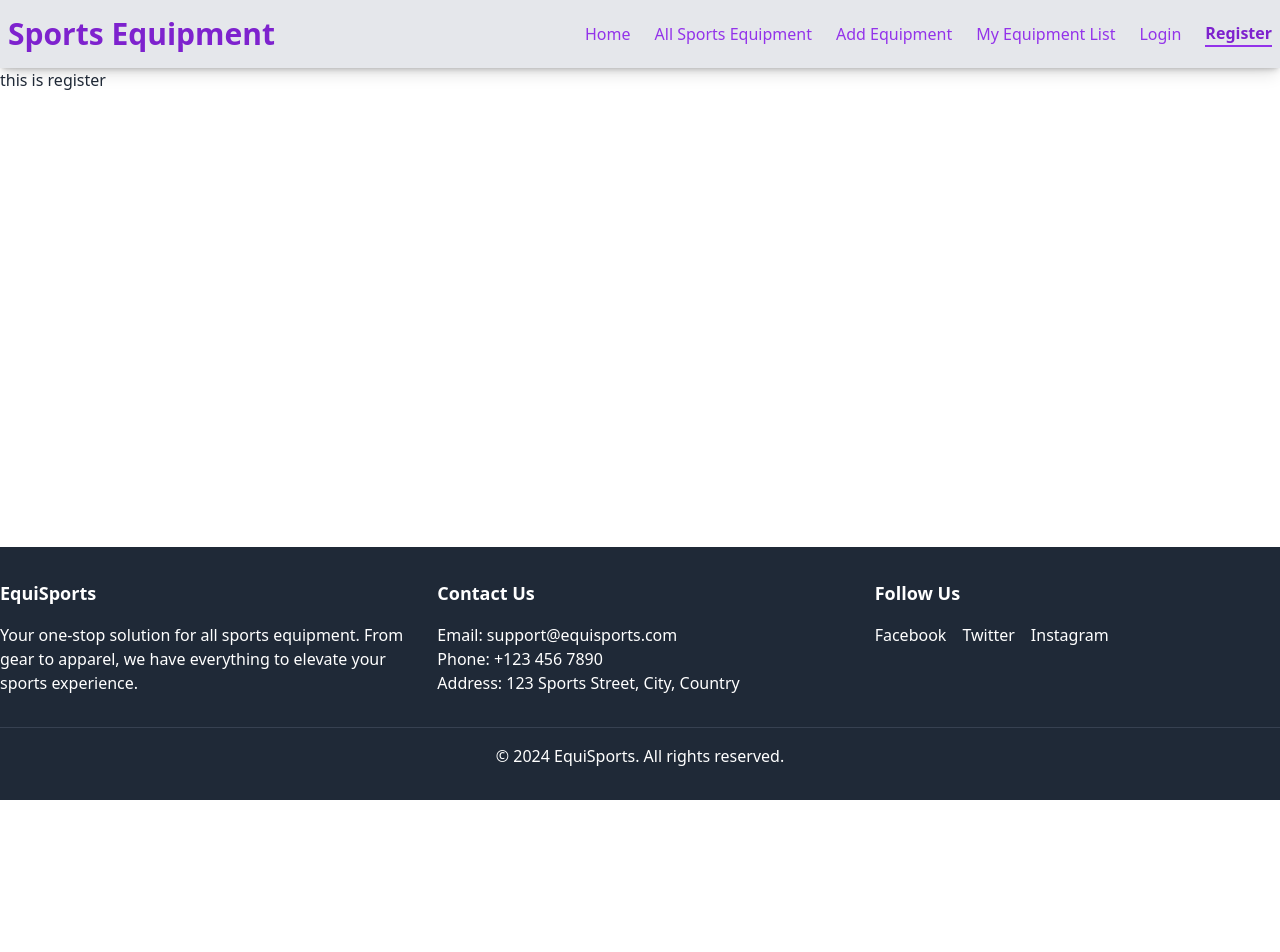
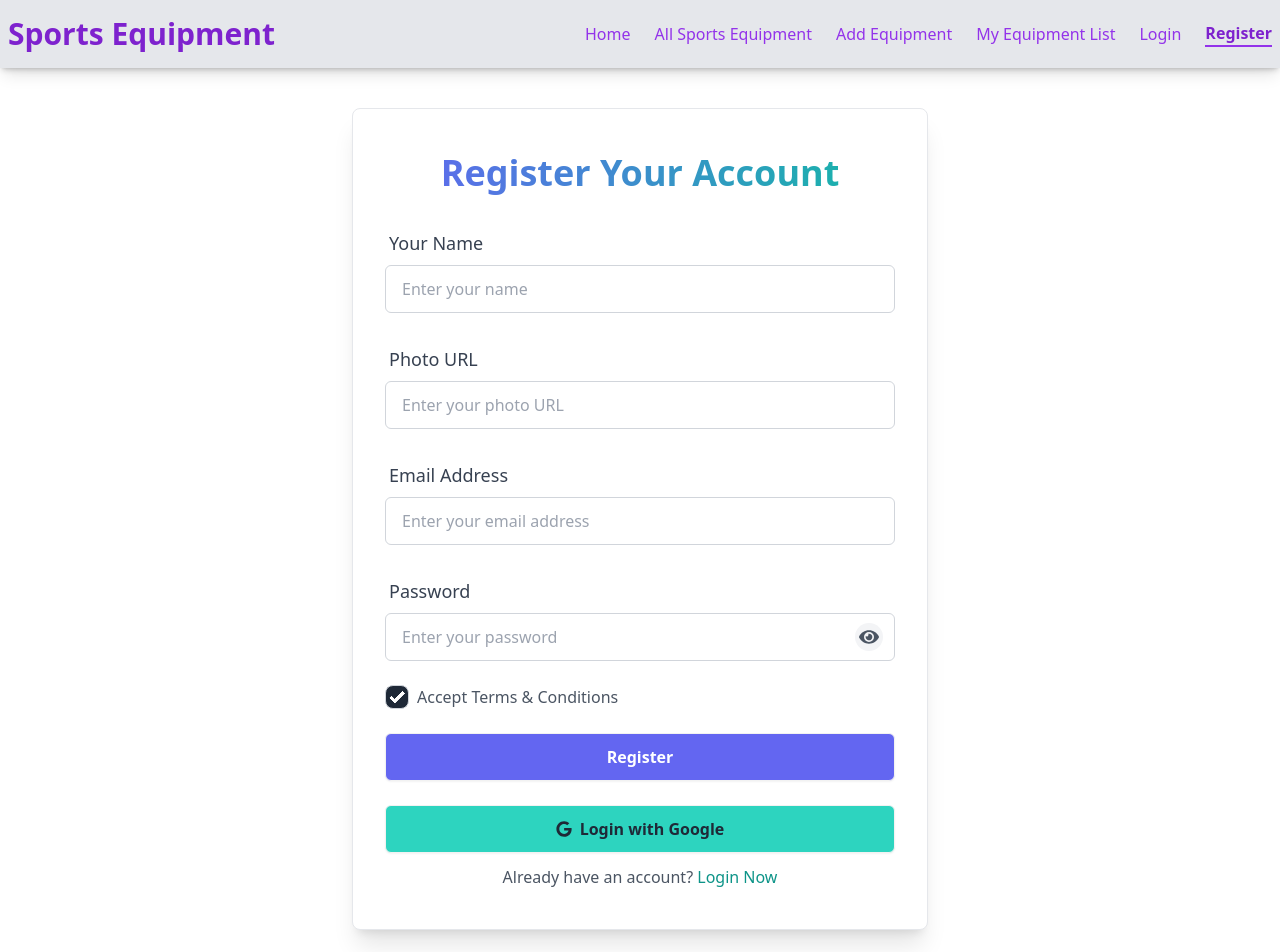
Before and after one commit to masud2005/A10-sports-equipment-store-client, a React (Vite) app: page /register in a window 1280 px wide. Shown: the top 952 px of the page. Before the commit the page ends 800 px from the top, so only its background shows below. Built offline with nearby package versions, Linux system fonts and the light colour scheme.

Commit message:
Add Firebase email-password registration with SweetAlert notifications

```diff
--- a/src/pages/Login.jsx
+++ b/src/pages/Login.jsx
@@ -23,7 +23,7 @@ const Login = () => {
                 title: 'Login Successful',
                 text: `Welcome back, ${result.user.displayName || 'User'}!`,
                 customClass: {
-                    confirmButton: 'bg-teal-400 text-white'
+                    confirmButton: 'bg-teal-500 text-white'
                 }
             });
         })
@@ -73,8 +73,8 @@ const Login = () => {
                 <title>Login || Career Counseling</title>
             </Helmet> */}
 
-            <div className="bg-white shadow-2xl rounded-lg w-full max-w-md px-8 py-10 border">
-                <h1 className="text-4xl font-bold text-center text-indigo-600 mb-6">Welcome Back</h1>
+            <div className="bg-white shadow-2xl rounded-lg w-full max-w-md px-5 md:px-8 py-10 border">
+                <h1 className="text-4xl font-bold text-center bg-gradient-to-r from-indigo-500 to-teal-500 text-transparent bg-clip-text mb-6 p-1">Welcome Back</h1>
                 <form onSubmit={handleLogin} className="space-y-4">
                     <div className="form-control">
                         <label className="label text-lg font-medium text-gray-700">Email address</label>
@@ -85,10 +85,10 @@ const Login = () => {
                         <input type="password" name="password" placeholder="Enter your password" className="input input-bordered w-full px-4 py-2 rounded-md border-gray-300 focus:outline-none focus:ring-1 focus:ring-teal-300 transition" required />
                     </div>
                     <p className="text-sm text-right"><Link className="text-indigo-600 hover:underline"> Forgot your password? </Link></p>
-                    <button className="btn w-full py-2 bg-indigo-500 text-white rounded-lg hover:bg-indigo-600 transition"> Login </button>
+                    <button className="btn w-full py-2 bg-indigo-500 text-white text-base rounded-lg hover:bg-indigo-600 transition"> Login </button>
                 </form>
                 <div className="mt-6">
-                    <button onClick={handleLoginWithGoogle} className="w-full flex items-center justify-center py-2 bg-teal-400 text-white rounded-lg hover:bg-teal-500 transition"><FaGoogle /> <span className='ml-2'>Login with Google</span></button>
+                    <button onClick={handleLoginWithGoogle} className="w-full flex items-center justify-center font-medium py-2 bg-teal-400 text-base rounded-lg hover:bg-teal-500 transition"><FaGoogle /> <span className='ml-2'>Login with Google</span></button>
                 </div>
                 <p className="mt-4 text-center text-base text-gray-600">Don’t have an account?<Link to="/register" className="text-teal-600 font-medium hover:underline"> Register now</Link></p>
             </div>
--- a/src/pages/Register.jsx
+++ b/src/pages/Register.jsx
@@ -1,9 +1,123 @@
-import React from 'react';
+import React, { useContext, useState } from 'react';
+import { FaEye, FaEyeSlash, FaGoogle } from 'react-icons/fa';
+import { Link } from 'react-router-dom';
+import { AuthContext } from '../provider/AuthProvider';
+import Swal from 'sweetalert2';
 
 const Register = () => {
+
+    const { createNewUser } = useContext(AuthContext);
+    const [showPassword, setShowPassword] = useState(false);
+
+    const handleRegister = (e) => {
+        e.preventDefault();
+        const form = e.target;
+        const name = form.name.value;
+        const photo = form.photo.value;
+        const email = form.email.value;
+        const password = form.password.value;
+        console.log(name, photo, email, password);
+
+        // Password Validation
+        const passwordPattern = /^(?=.*[a-z])(?=.*[A-Z]).{6,}$/;
+        if (!passwordPattern.test(password)) {
+            Swal.fire({
+                icon: 'error',
+                title: 'Invalid Password',
+                text: 'Password must have at least 6 characters, including at least one uppercase and one lowercase letter.',
+                customClass: {
+                    confirmButton: 'bg-red-500 text-white'
+                }
+            })
+            return;
+        }
+
+        createNewUser(email, password)
+            .then(result => {
+                console.log(result.user);
+                Swal.fire({
+                    icon: 'success',
+                    title: 'Registration Successful',
+                    text: `Welcome, ${result.user.displayName || 'User'}! Your account has been created.`,
+                    customClass: {
+                        confirmButton: 'bg-teal-500 text-white'
+                    }
+                });
+            })
+            .catch(error => {
+                console.log(error.code);
+                Swal.fire({
+                    icon: 'error',
+                    title: 'Registration Failed',
+                    text: error.code,
+                    customClass: {
+                        confirmButton: 'bg-red-500 text-white'
+                    }
+                });
+            })
+    }
+
+    const handleLoginWithGoogle = (e) => {
+
+    }
+
     return (
-        <div>
-            this is register
+        <div className="flex items-center justify-center my-10 px-2">
+
+            {/* <Helmet>
+                <title>Register || Career Counseling</title>
+            </Helmet> */}
+
+            <div className="bg-white shadow-xl rounded-lg w-full max-w-xl px-5 md:px-8 py-10 border ">
+                <h1 className="text-4xl font-bold text-center bg-gradient-to-r from-indigo-500 to-teal-500 text-transparent bg-clip-text mb-6 p-1">
+                    Register Your Account
+                </h1>
+                <form onSubmit={handleRegister} className="space-y-6">
+                    {/* Name Field */}
+                    <div className="form-control">
+                        <label className="label text-lg font-medium text-gray-700">Your Name</label>
+                        <input type="text" name="name" placeholder="Enter your name" className="input input-bordered w-full px-4 py-2 rounded-md border-gray-300 focus:outline-none focus:ring-1 focus:ring-teal-300 transition" />
+                    </div>
+
+                    {/* Photo URL Field */}
+                    <div className="form-control">
+                        <label className="label text-lg font-medium text-gray-700">Photo URL</label>
+                        <input type="text" name="photo" placeholder="Enter your photo URL" className="input input-bordered w-full px-4 py-2 rounded-md border-gray-300 focus:outline-none focus:ring-1 focus:ring-teal-300 transition" />
+                    </div>
+
+                    {/* Email Field */}
+                    <div className="form-control">
+                        <label className="label text-lg font-medium text-gray-700">Email Address</label>
+                        <input type="email" name="email" placeholder="Enter your email address" className="input input-bordered w-full px-4 py-2 rounded-md border-gray-300 focus:outline-none focus:ring-1 focus:ring-teal-300 transition" required />
+                    </div>
+
+                    {/* Password Field */}
+                    <div className="form-control relative">
+                        <label className="label text-lg font-medium text-gray-700">Password</label>
+                        <input type={`${showPassword ? 'text' : 'password'}`} name="password" placeholder="Enter your password" className="input input-bordered w-full px-4 py-2 rounded-md border-gray-300 focus:outline-none focus:ring-1 focus:ring-teal-300 transition" />
+                        <span onClick={() => setShowPassword(!showPassword)} className="absolute right-3 bottom-[10px] text-gray-600 bg-gray-100 rounded-full cursor-pointer p-1"> {showPassword ? <FaEyeSlash size={20}/> : <FaEye size={20} /> } </span>
+                        {/* <input type={`${showPassword ? 'text' : 'password'}`} name="password" placeholder="Enter your password" className="input input-bordered w-full px-4 py-2 rounded-md border-gray-300 focus:outline-none focus:ring-1 focus:ring-teal-300 transition" /> */}
+                        {/* <span onClick={() => setShowPassword(!showPassword)} className="absolute right-3 bottom-[14px] text-gray-600 cursor-pointer"> {showPassword ? <FaEyeSlash size={20} /> : <FaEye size={20} />}</span> */}
+                    </div>
+
+                    {/* Terms & Conditions */}
+                    <label className=" flex items-center gap-2">
+                        <input type="checkbox" defaultChecked className="checkbox checkbox-md border-gray-300" />
+                        <span className="text-base text-gray-600">Accept Terms & Conditions</span>
+                    </label>
+
+                    {/* Register Button */}
+                    <div className="form-control">
+                        <button className="btn w-full py-2 bg-indigo-500 text-white text-base rounded-md hover:bg-indigo-600 transition"> Register </button>
+                    </div>
+                </form>
+
+                {/* Login with Google */}
+                <button onClick={handleLoginWithGoogle} className="btn w-full mt-6 py-2 bg-teal-400 text-base rounded-md hover:bg-teal-500 transition flex items-center justify-center"><FaGoogle /> Login with Google</button>
+
+                {/* Redirect to Login */}
+                <p className="text-center text-base font-medium text-gray-600 mt-3">Already have an account?{' '}<Link to="/login" className="text-teal-600 hover:underline">Login Now</Link></p>
+            </div>
         </div>
     );
 };
--- a/src/provider/AuthProvider.jsx
+++ b/src/provider/AuthProvider.jsx
@@ -1,4 +1,4 @@
-import { createUserWithEmailAndPassword, GoogleAuthProvider, signInWithPopup } from 'firebase/auth';
+import { createUserWithEmailAndPassword, GoogleAuthProvider, signInWithEmailAndPassword, signInWithPopup } from 'firebase/auth';
 import React, { createContext } from 'react';
 import { auth } from '../firebase/Firebase.init';
 
@@ -8,9 +8,14 @@ const AuthProvider = ({ children }) => {
 
     const provider = new GoogleAuthProvider();
 
+    // New User Register
+    const createNewUser = (email, password) => {
+        return createUserWithEmailAndPassword(auth, email, password);
+    }
+
     // User Login
     const userLogin = (email, password) => {
-        return createUserWithEmailAndPassword(auth, email, password);
+        return signInWithEmailAndPassword(auth, email, password);
     }
 
     // Google LogIn
@@ -22,7 +27,8 @@ const AuthProvider = ({ children }) => {
     const authInfo = {
         name: 'Masud',
         loginWithGoogle,
-        userLogin
+        userLogin,
+        createNewUser
     }
 
     return (
```
